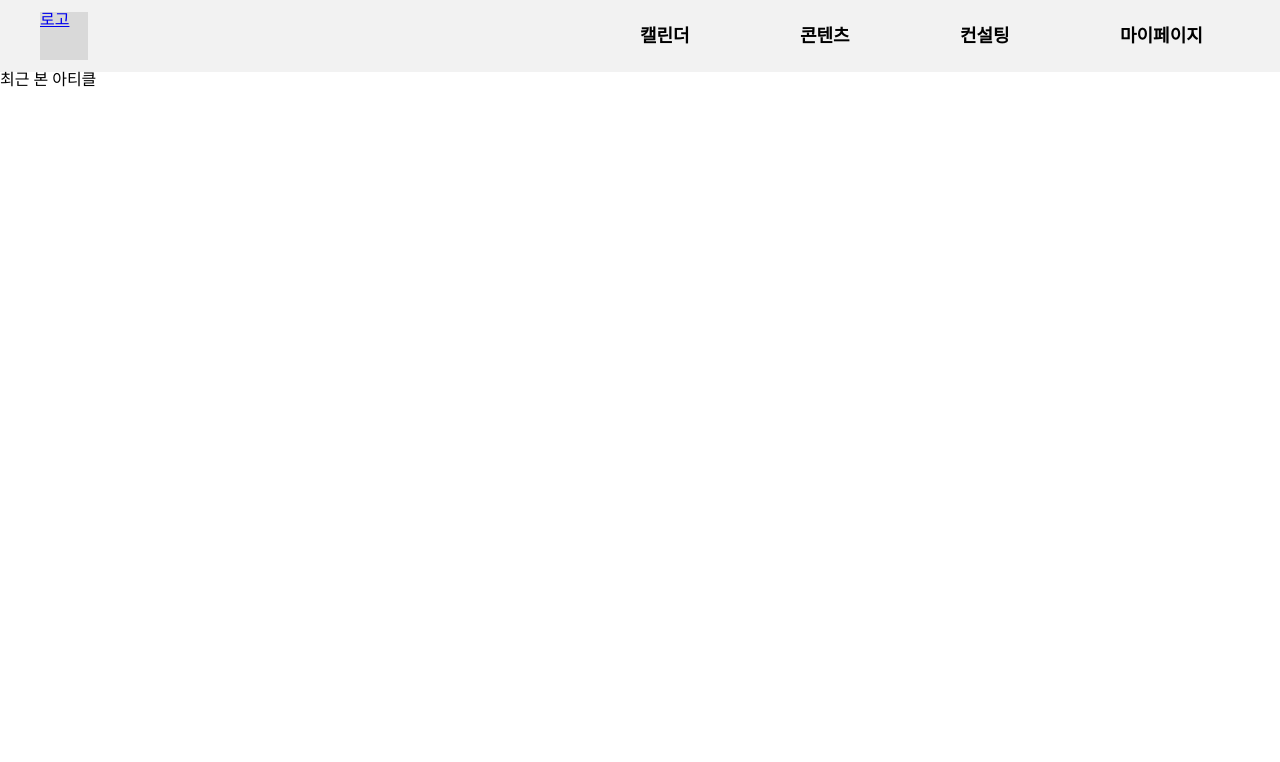
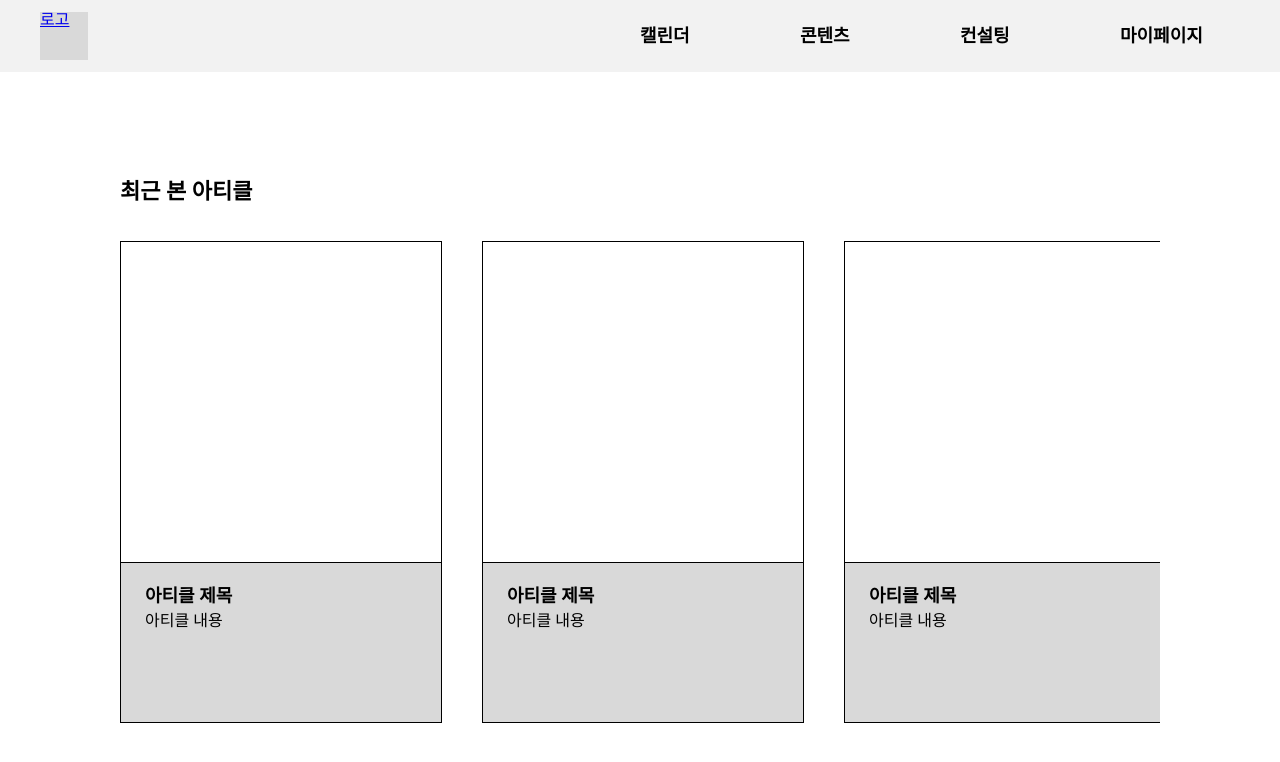
Before and after one commit to jisooooooooooo/Hackathon, a React (Create React App) app: page /contents in a window 1280 px wide. Shown: the top 762 px of the page. Built offline with nearby package versions, Linux system fonts and the light colour scheme.

Commit message:
Feat: 콘텐츠 페이지 구현

```diff
--- /dev/null
+++ b/src/Styles/ContentPage.module.css
@@ -0,0 +1,57 @@
+.container {
+  display: flex;
+  flex-direction: column;
+  justify-content: center;
+  height: 100vh;
+  padding-left: 120px;
+}
+
+.title {
+  font-size: 22px;
+  font-weight: bold;
+  margin-bottom: 38px;
+}
+.scrollContainer {
+  display: flex;
+  max-width: calc(100% - 120px);
+  overflow-x: auto;
+  overflow-y: hidden;
+}
+.box {
+  flex: 0 0 auto;
+  width: 320px;
+  background-color: #d9d9d9;
+  height: 480px;
+  border: 1px solid black;
+  margin-right: 40px;
+  margin-bottom: 40px;
+}
+.boximg {
+  height: 320px;
+  background-color: #fff;
+}
+.boxcontent {
+  height: 160px;
+  border-top: 1px solid black;
+  padding: 24px;
+}
+.boxcontenttitle {
+  margin-bottom: 8px;
+  font-size: 18px;
+  font-weight: 600;
+}
+.boxcontentti2 {
+  font-size: 16px;
+}
+.scrollContainer::-webkit-scrollbar {
+  height: 12px;
+}
+
+.scrollContainer::-webkit-scrollbar-track {
+  background: #f1f1f1;
+}
+
+.scrollContainer::-webkit-scrollbar-thumb {
+  background: #888;
+  border-radius: 6px;
+}
--- a/src/pages/ContentPage.js
+++ b/src/pages/ContentPage.js
@@ -1,10 +1,21 @@
 import React from "react";
+import styles from "../Styles/ContentPage.module.css";
 
 const ContentsPage = () => {
   return (
-    <div>
-      <div>최근 본 아티클</div>
-
+    <div className={styles.container}>
+      <div className={styles.title}>최근 본 아티클</div>
+      <div className={styles.scrollContainer}>
+        {[...Array(10)].map((_, index) => (
+          <div key={index} className={styles.box}>
+            <div className={styles.boximg}></div>
+            <div className={styles.boxcontent}>
+              <div className={styles.boxcontenttitle}>아티클 제목</div>
+              <div className={styles.boxcontenttitle2}>아티클 내용</div>
+            </div>
+          </div>
+        ))}
+      </div>
     </div>
   );
 };
--- a/src/pages/MainPage.js
+++ b/src/pages/MainPage.js
@@ -1,5 +1,5 @@
 import React, { useState } from "react";
-import styles from "./MainPage.module.css";
+import styles from "../Styles/MainPage.module.css";
 
 const MainPage = () => {
   const [selectedIcon, setSelectedIcon] = useState(null);
```
Also changed, not shown: src/Styles/MainPage.module.css (renamed from src/pages/MainPage.module.css).
